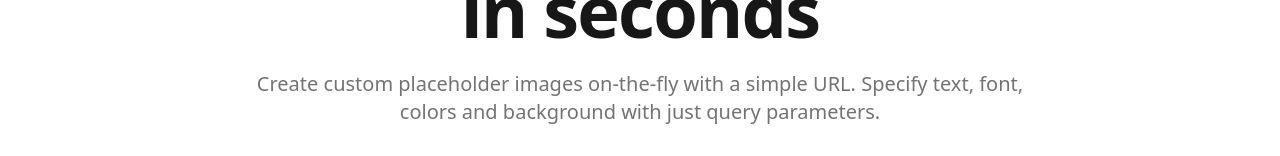
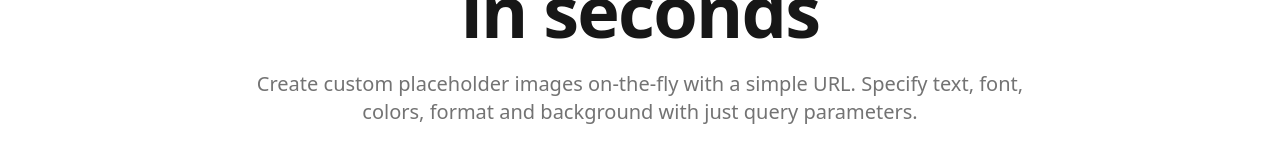
Before and after one commit to damianricobelli/imgz, a Next.js app: page / in a window 1280 px wide. Shown: the part 282-438 px from the top of the page. Built offline with nearby package versions, Linux system fonts and the light colour scheme; a web font is replaced by a local one.

Commit message:
fix: update placeholder text in Hero component for clarity
- Changed "colors and background" to "colors, format and background" in the Hero component description to improve accuracy and user understanding.

```diff
--- a/components/landing/hero.tsx
+++ b/components/landing/hero.tsx
@@ -71,7 +71,7 @@ export function Hero() {
             className="text-xl text-muted-foreground mb-8 max-w-3xl mx-auto"
           >
             Create custom placeholder images on-the-fly with a simple URL.
-            Specify text, font, colors and background with just query
+            Specify text, font, colors, format and background with just query
             parameters.
           </motion.p>
 
```
